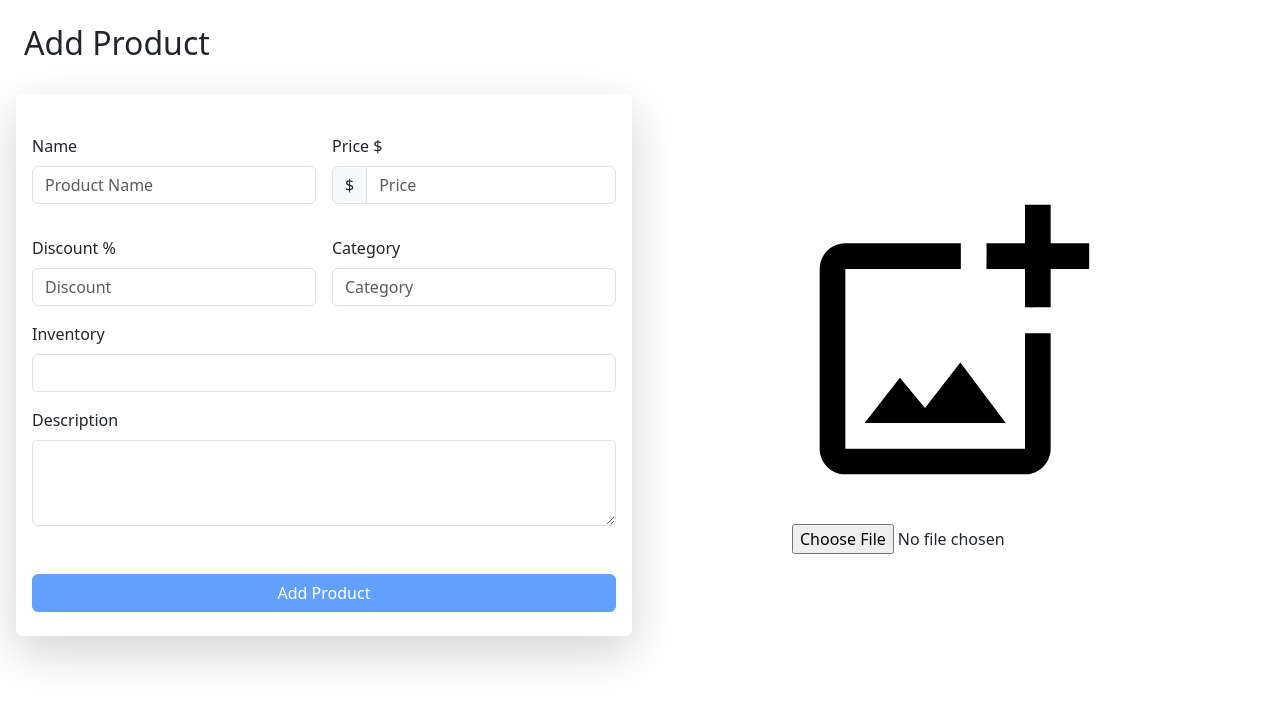
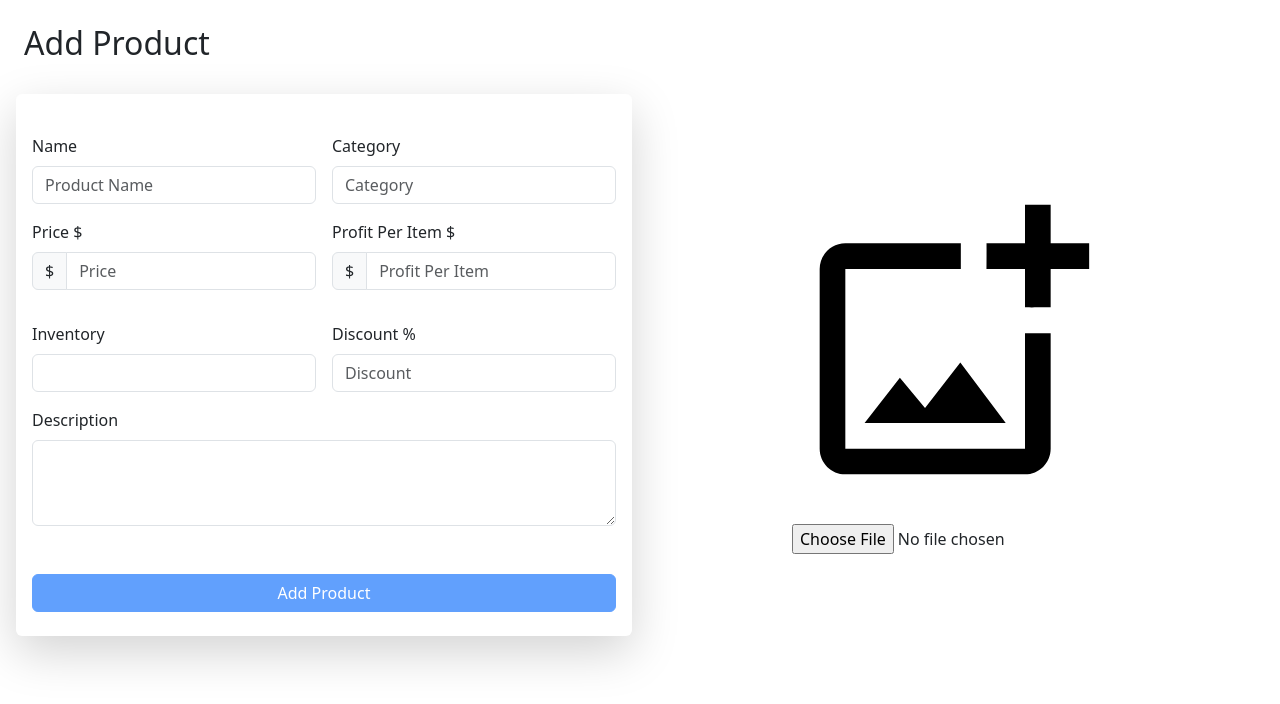
Before and after one commit to DG8HUNTER/MarketWeb, a React (Create React App) app: page /addproduct/1 in a window 1280 px wide. Shown: the top 704 px of the page. Built offline with nearby package versions, Linux system fonts and the light colour scheme.

Commit message:
Total Per Item

```diff
--- a/src/Screens/Component.js
+++ b/src/Screens/Component.js
@@ -74,7 +74,7 @@ const unsubscribe = onSnapshot(q, (querySnapshot) => {
 
 <div class="card mt-2 shadow  col-2">
   <div class="card-body ">
-    <h5 class="card-title">#Monthly month </h5>
+    <h5 class="card-title">#Monthly Orders </h5>
     <p class="card-text font-weight-bold h3" style={{ color: '#007bff' }}>{currentOrders}</p>
   </div>
 </div>
--- a/src/Screens/addproduct.js
+++ b/src/Screens/addproduct.js
@@ -9,8 +9,9 @@ import upload from "../Images/add_photo_alternate_outlined.svg"
 
 
 export default  function AddProduct() {
-  const { data: storeId } = useParams(); // Extract product ID from route parameter
+  const { data } = useParams(); // Extract product ID from route parameter
   const [productInfo, setProductInfo] = useState({});
+  const storeId = "AV392AHNNg8TZf5IoOKg";
   const [adding,setAdding]=useState(false)
    const [selectedImage, setSelectedImage] = useState(null);
    const [showToast, setShowToast] = useState(false);
@@ -93,12 +94,20 @@ export default  function AddProduct() {
           // Update the product document with the new image URL
 
           const docRef = await addDoc(collection(db, "Products"), {
-            ...productInfo,storeId:""
+            "discount": parseInt(productInfo.discount),
+            "image": downloadURL,
+            "name": productInfo.name,
+            "inventory": parseInt(productInfo.inventory),
+            "description": productInfo.description,
+            "category": productInfo.category,
+            "price": parseFloat(productInfo.price),
+            "profitPerItem":parseFloat(productInfo.profitPerItem),
+            "storeId":storeId
           });
 
           if(docRef!=null){
             await updateDoc(doc(db, "Products", docRef.id), {
-                productID: docRef.id  // Use the generated document ID as the productID
+                productId: docRef.id  // Use the generated document ID as the productID
               });
               setAdding(false)
               setShowToast(true)
@@ -147,6 +156,13 @@ export default  function AddProduct() {
   setProductInfo({ ...productInfo, name: newValue });
 }}/>
   </div>
+  <div class="col-md-6">
+    <label htmlFor="Category" class="form-label">Category</label>
+    <input type="text" class="form-control" id="Category" placeholder="Category" value={productInfo.category}  onChange={(event) => {
+  const newValue = event.target.value === '' ? null : event.target.value; // Check for empty string
+  setProductInfo({ ...productInfo,  category: newValue });
+}} />
+  </div>
 
 
   <div class="col-md-6">
@@ -159,6 +175,26 @@ export default  function AddProduct() {
 }} />
 </div>
   </div>
+
+  <div class="col-md-6">
+    <label htmlFor="ppi" class="form-label">Profit Per Item $</label>
+  <div class="input-group mb-3">
+  <span class="input-group-text">$</span>
+  <input type="text" class="form-control" id="ppi"  min={0} value={productInfo.profitPerItem} placeholder="Profit Per Item"  onChange={(event) => {
+  const newValue = event.target.value === '' ? null : event.target.value; // Check for empty string
+  setProductInfo({ ...productInfo, profitPerItem: newValue });
+}} />
+</div>
+  </div>
+
+  <div class="col-md-6 ">
+    <label htmlFor="Inventroy" class="form-label">Inventory</label>
+    <input type="text"   class="form-control  " id="Inventory" value={productInfo.inventory} onChange={(event) => {
+  const newValue = event.target.value === '' ? null : event.target.value; // Check for empty string
+  setProductInfo({ ...productInfo, inventory: newValue });
+}} />
+  </div>
+
   <div class="col-md-6">
     <label htmlFor="Discount" class="form-label">Discount %</label>
     <input type="number" min={0} max={100} class="form-control" id="Discount" placeholder="Discount" value={productInfo.discount}  onChange={(event) => {
@@ -166,20 +202,8 @@ export default  function AddProduct() {
   setProductInfo({ ...productInfo, discount: newValue });
 }} / >
   </div>
-  <div class="col-md-6">
-    <label htmlFor="Category" class="form-label">Category</label>
-    <input type="text" class="form-control" id="Category" placeholder="Category" value={productInfo.category}  onChange={(event) => {
-  const newValue = event.target.value === '' ? null : event.target.value; // Check for empty string
-  setProductInfo({ ...productInfo,  category: newValue });
-}} />
-  </div>
-  <div class="col-md-12 ">
-    <label htmlFor="Inventroy" class="form-label">Inventory</label>
-    <input type="text"   class="form-control  " id="Inventory" value={productInfo.inventory} onChange={(event) => {
-  const newValue = event.target.value === '' ? null : event.target.value; // Check for empty string
-  setProductInfo({ ...productInfo, inventory: newValue });
-}} />
-  </div>
+
+
   <div class="col-md-12 ">
     <label htmlFor="Description" class="form-label">Description</label>
     <textarea type="text" rows="3"  class="form-control  " id="Description" value={productInfo.description}  onChange={(event) => {
--- a/src/Screens/productInfo.js
+++ b/src/Screens/productInfo.js
@@ -114,6 +114,7 @@ export default  function ProductInfo() {
             "name": productInfo.name,
             "inventory": parseInt(productInfo.inventory),
             "description": productInfo.description,
+            "profitPerItem" : parseInt(productInfo.profitPerItem),
             "category": productInfo.category,
             // ...other product fields
           });
@@ -195,6 +196,14 @@ export default  function ProductInfo() {
   setProductInfo({ ...productInfo, name: newValue });
 }} />
               </div>
+
+              <div class="col-md-6">
+    <label htmlFor="Category" class="form-label">Category</label>
+    <input type="text" class="form-control" id="Category" placeholder="Category" value={productInfo.category}  onChange={(event) => {
+  const newValue = event.target.value === '' ? null : event.target.value; // Check for empty string
+  setProductInfo({ ...productInfo,  category: newValue });
+}} />
+  </div>
               <div class="col-md-6">
     <label htmlFor="price" class="form-label">Price $</label>
   <div class="input-group mb-3">
@@ -202,6 +211,18 @@ export default  function ProductInfo() {
   <input type="number" class="form-control" id="price"  min={0} value={productInfo.price} placeholder="Price" onChange={(event) => {
   const newValue = event.target.value === '' ? null : event.target.value; // Check for empty string
   setProductInfo({ ...productInfo, price: newValue });
+}} />
+</div>
+
+  </div>
+
+  <div class="col-md-6">
+    <label htmlFor="ppi" class="form-label">Profit Per Item $</label>
+  <div class="input-group mb-3">
+  <span class="input-group-text">$</span>
+  <input type="number" class="form-control" id="ppi"  min={0} value={productInfo.profitPerItem} placeholder="Profit Per Item"  onChange={(event) => {
+  const newValue = event.target.value === '' ? null : event.target.value; // Check for empty string
+  setProductInfo({ ...productInfo, profitPerItem: newValue });
 }} />
 </div>
   </div>
@@ -212,14 +233,8 @@ export default  function ProductInfo() {
   setProductInfo({ ...productInfo, discount: newValue });
 }} / >
   </div>
-  <div class="col-md-6">
-    <label htmlFor="Category" class="form-label">Category</label>
-    <input type="text" class="form-control" id="Category" placeholder="Category" value={productInfo.category}  onChange={(event) => {
-  const newValue = event.target.value === '' ? null : event.target.value; // Check for empty string
-  setProductInfo({ ...productInfo,  category: newValue });
-}} />
-  </div>
-  <div class="col-md-12 ">
+
+  <div class="col-md-6 ">
     <label htmlFor="Inventroy" class="form-label">Inventory</label>
     <input type="text"   class="form-control  " id="Inventory" value={productInfo.inventory}  onChange={(event) => {
   const newValue = event.target.value === '' ? null : event.target.value; // Check for empty string
```
